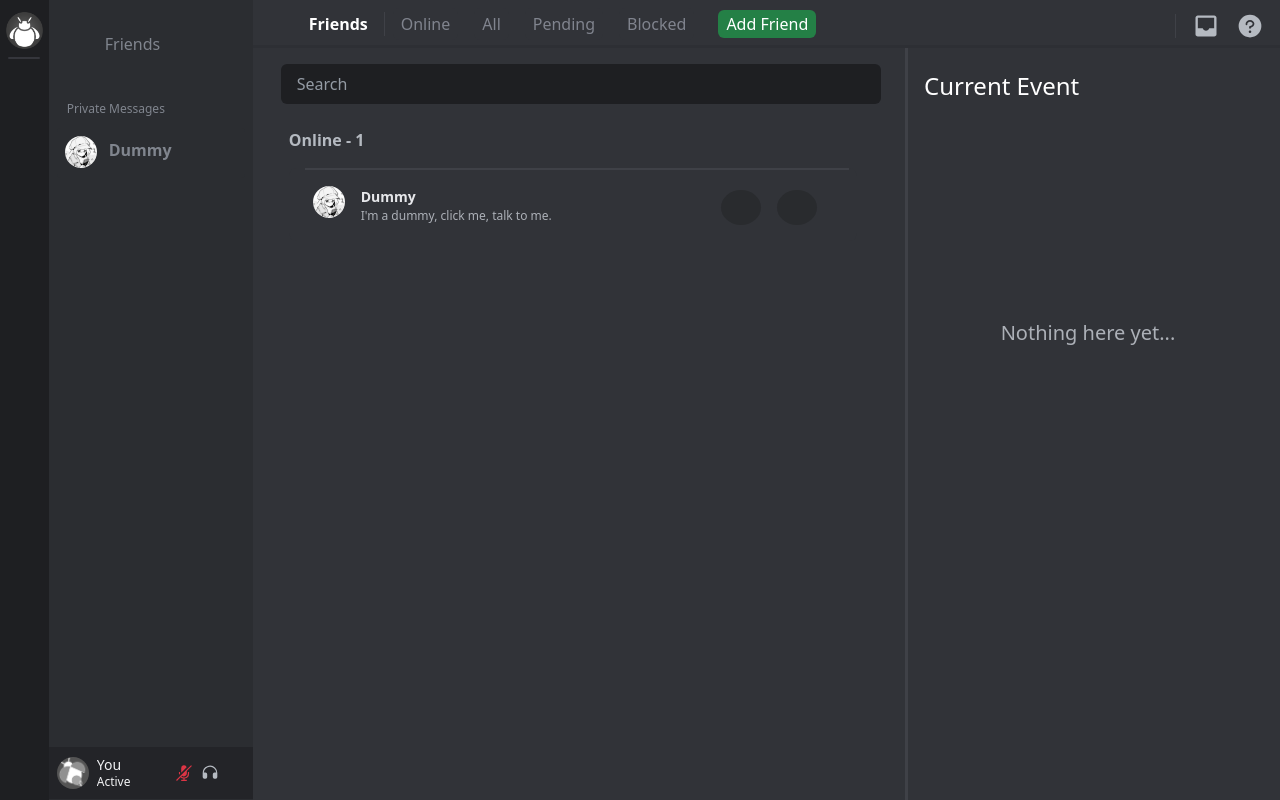
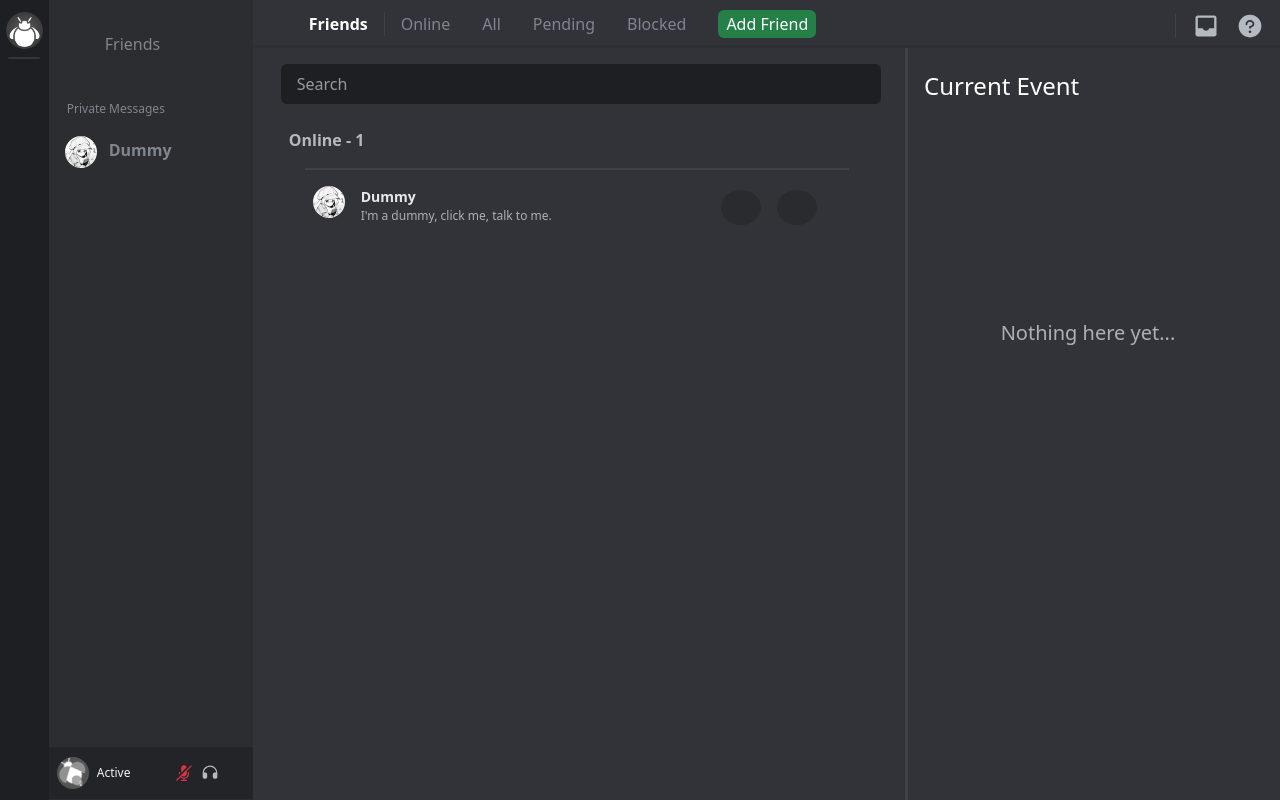
Before and after one commit to Cytrogen/Hotaru.js_Client, a React (Create React App) app: page /channels/@me in a window 1280 px wide. Built offline with nearby package versions, Linux system fonts and the light colour scheme; no server answers; some icons are missing.

Commit message:
Homepage recognizes current user

```diff
--- a/src/components/Login.js
+++ b/src/components/Login.js
@@ -30,7 +30,7 @@ const Login = () => {
      */
     const handleSubmit = e => {
         e.preventDefault();
-        dispatch(loginUser(userData, navigate, dispatch));
+        dispatch(loginUser(userData, navigate));
     };
 
     return (
--- a/src/components/private_message_common/Friends_List_Sidebar.js
+++ b/src/components/private_message_common/Friends_List_Sidebar.js
@@ -1,12 +1,14 @@
 import { useState } from "react";
 
 import { Icon } from "@iconify/react";
+import { useSelector } from "react-redux";
 
 import dummyAvatarURL from "../static/avatar.png";
 import userDefaultAvatarURL from "../static/Hotaru_default_avatar.png";
 
 const FriendsListSidebar = () => {
     const [hoverStates, setHoverStates] = useState({});
+    const currentUser = useSelector(state => state.auth.user);
 
     const updateHoverState = (item, isHovered) => {
         setHoverStates(prev => ({ ...prev, [item]: isHovered }));
@@ -48,6 +50,7 @@ const FriendsListSidebar = () => {
                 </div>
             </div>
 
+            {/* User panel */}
             <div
                 className="d-flex flex-row align-items-center"
                 style={{
@@ -73,7 +76,7 @@ const FriendsListSidebar = () => {
                                 whiteSpace: 'nowrap', textOverflow: 'ellipsis', color: 'rgba(242, 243, 245)'
                             }}
                         >
-                            You
+                            { currentUser.username }
                         </span>
                         <span
                             className="overflow-hidden"
--- a/src/components/utils/actions/authActions.js
+++ b/src/components/utils/actions/authActions.js
@@ -1,5 +1,5 @@
 import socketIO from "socket.io-client";
-import { createAction } from "@reduxjs/toolkit";
+import { setCurrentUser } from "../reducers/authSlice";
 
 const socket = socketIO.connect("http://localhost:4000");
 
@@ -33,11 +33,12 @@ const loginUser = (userData, navigate) => {
         // Emit the login event to the server with the user data.
         socket.emit("login", userData);
 
-        socket.on("loggedInUser", (data) => {
+        socket.on("loggedInUser", data => {
             if (data.status === "00000") {
                 const { token } = data;
                 localStorage.setItem("jwtToken", token);
-                dispatch(setCurrentUser(token));
+                userData["token"] = token;
+                dispatch(setCurrentUser(userData));
                 navigate("/channels/@me");
             } else {
                 console.log(data.message);
@@ -45,17 +46,6 @@ const loginUser = (userData, navigate) => {
         });
     }
 };
-
-/**
- * Set the current user.
- * @param token
- * @returns {{payload, type: string}}
- */
-const setCurrentUser = createAction("SET_CURRENT_USER", token => {
-    return {
-        payload: token
-    }
-});
 
 /**
  * Logout a user.
```
